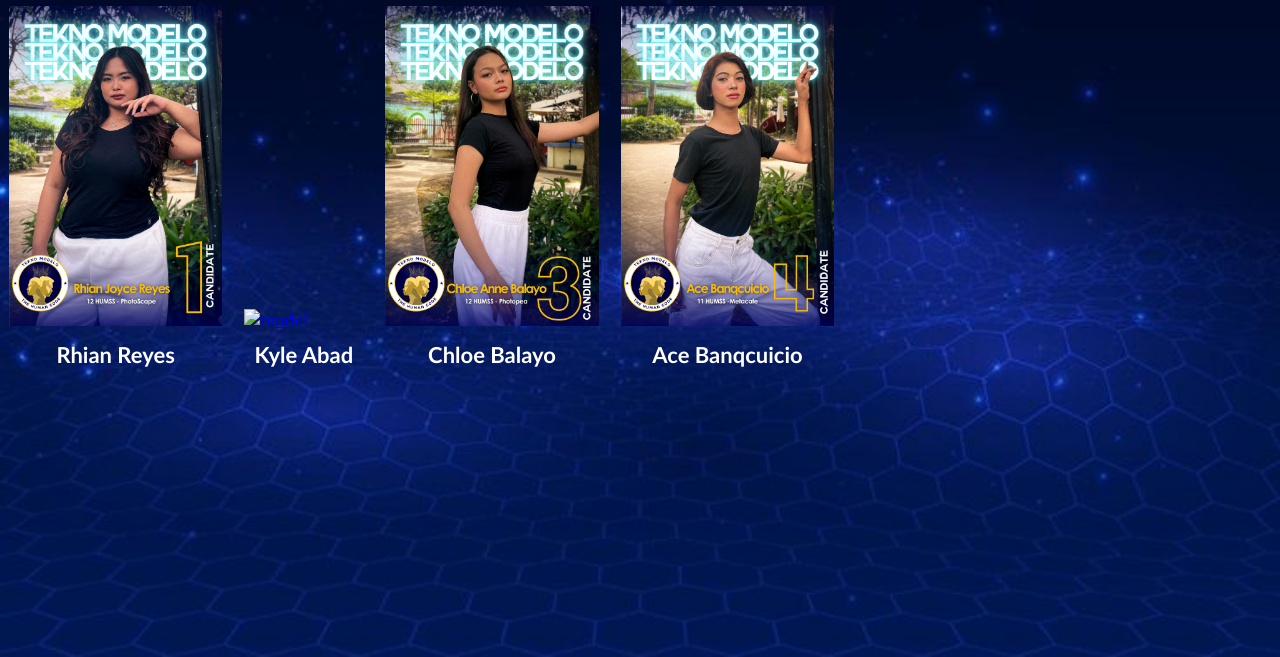
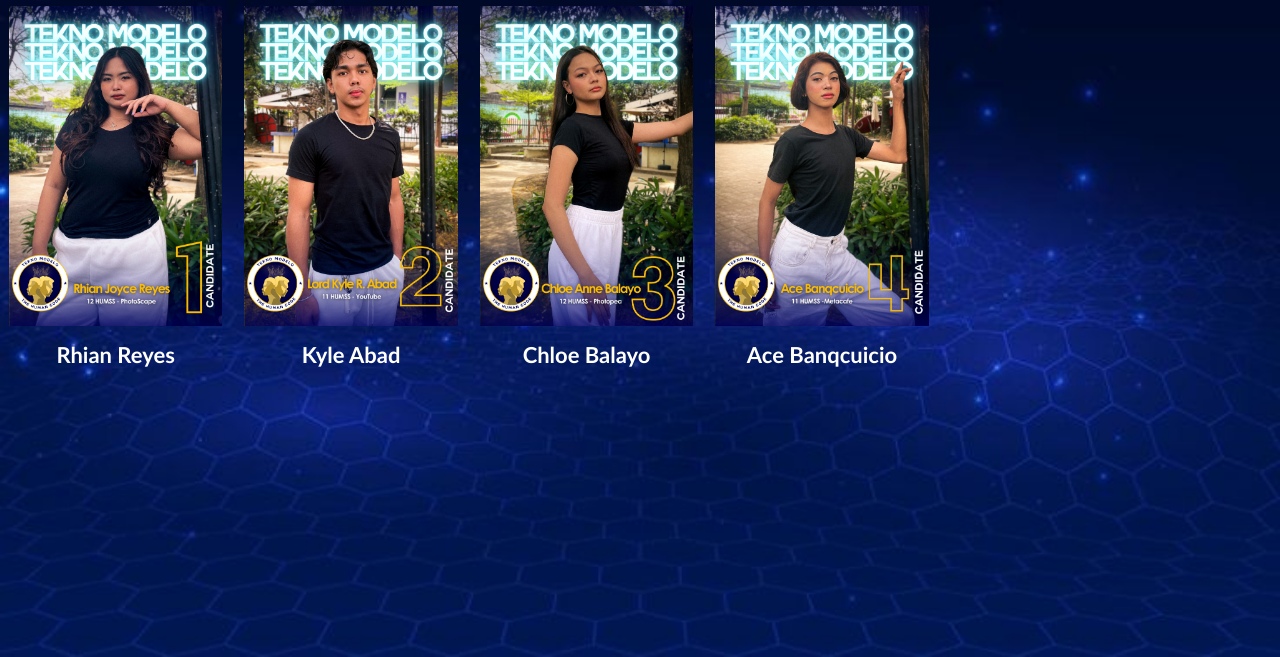
Before and after one commit to group11cj7/group11cj7.github.io, a plain HTML site: page tekno.html in a window 1280 px wide. Shown: the part 143-800 px from the top of the page. Drawn offline with Linux system fonts and the light colour scheme.

Commit message:
tekno.html

```diff
--- a/tekno.html
+++ b/tekno.html
@@ -20,7 +20,7 @@
       </div>
       <div class="gallery">
         <a target="_blank" href="2.jpg">
-          <img src="tekno images/2.jpg " alt="model">
+          <img src="2.jpg " alt="model">
 
         </a>
         <div class="description">Kyle Abad</div>
```
